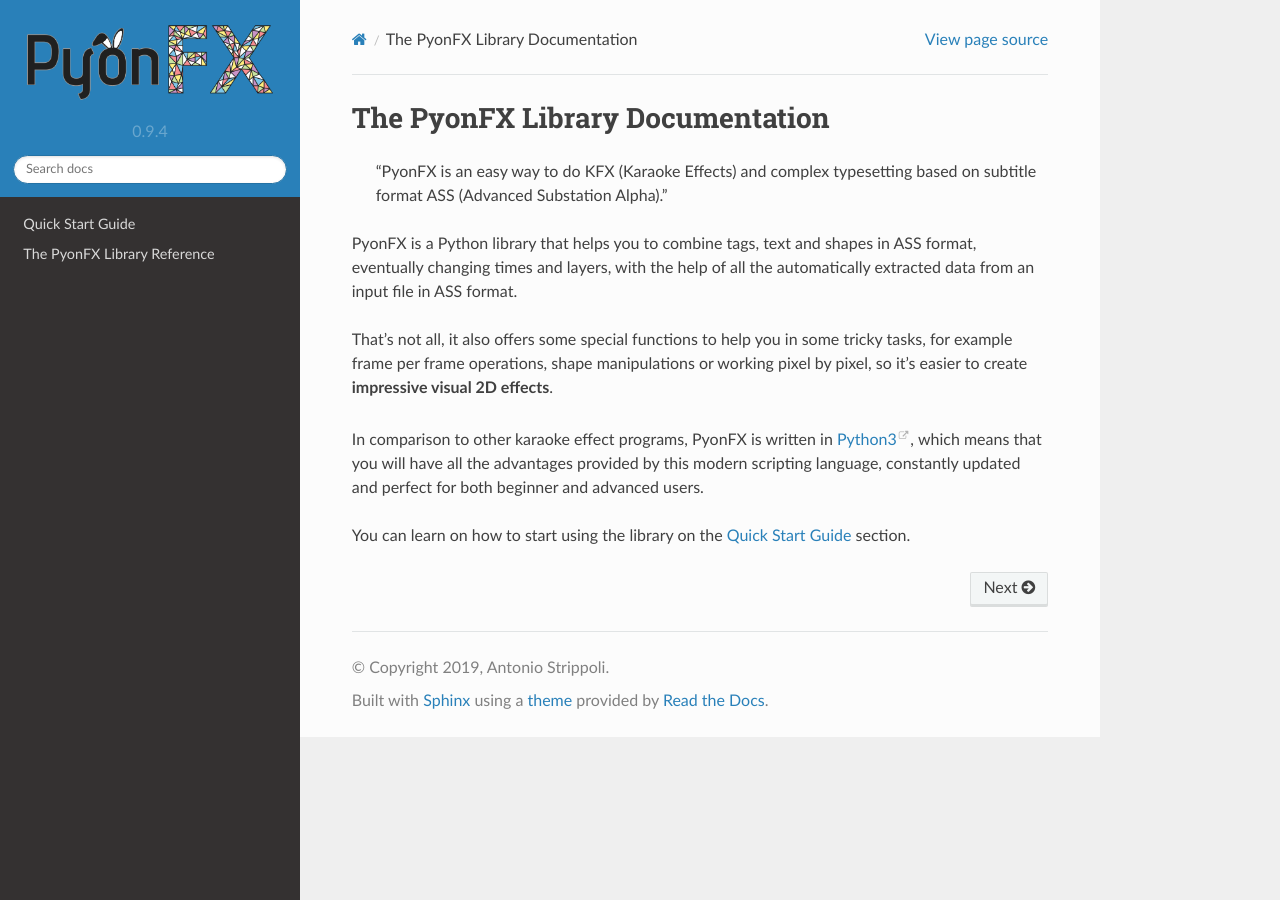
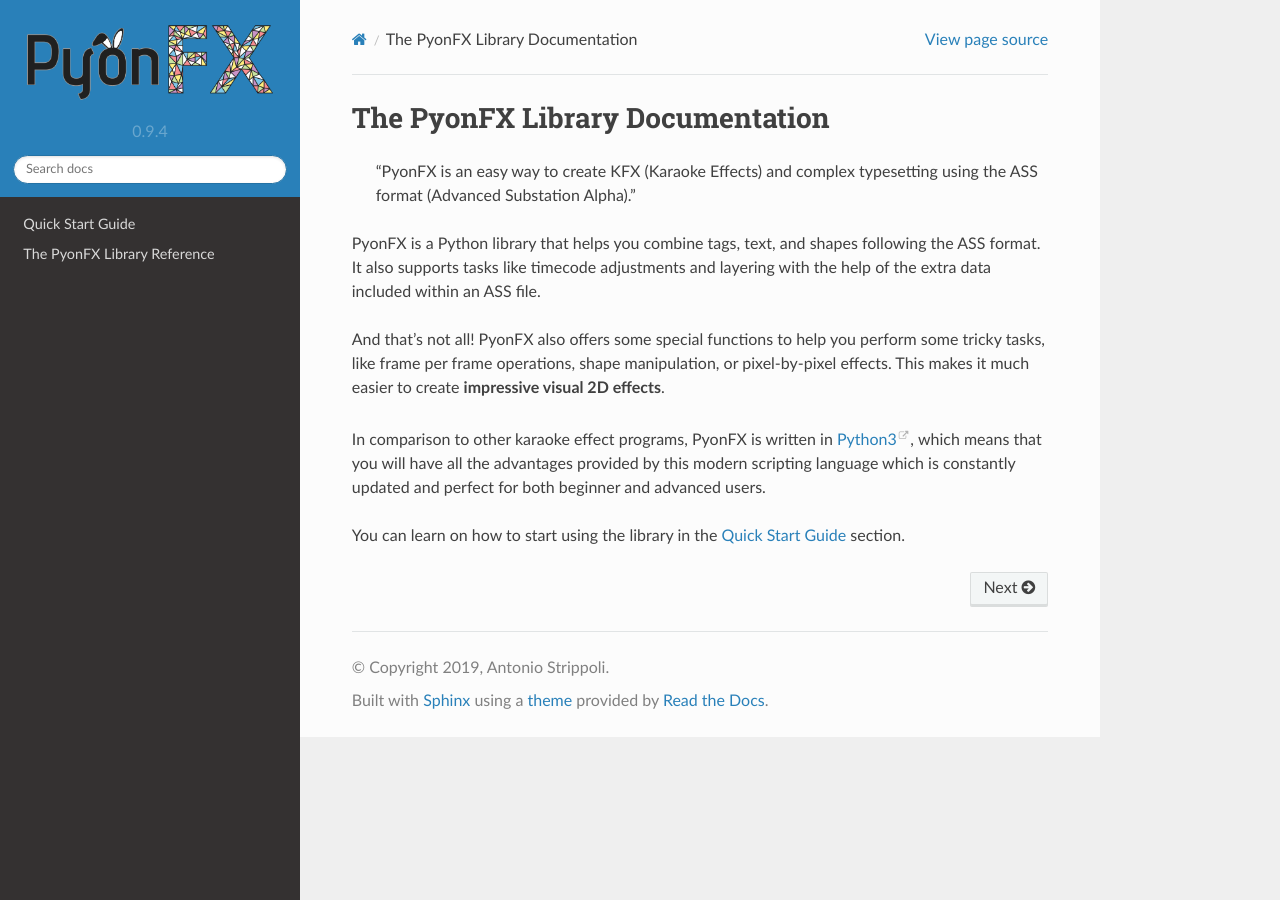
Before and after one commit to CoffeeStraw/PyonFX, a Sphinx documentation site: the page built from docs/source/index.rst, in a window 1280 px wide. Built offline with Sphinx 7.4.7 and the Read the Docs theme 2.0.0, drawn with Linux system fonts in a browser that asks for light colours; the version number is read from the project's files by our own code.

Commit message:
Editing pass; README, index, quick start, CONTRIBUTING

```diff
--- a/docs/source/index.rst
+++ b/docs/source/index.rst
@@ -1,15 +1,15 @@
 The PyonFX Library Documentation
 ********************************
 
-	"PyonFX is an easy way to do KFX (Karaoke Effects) and complex typesetting based on subtitle format ASS (Advanced Substation Alpha)."
+	"PyonFX is an easy way to create KFX (Karaoke Effects) and complex typesetting using the ASS format (Advanced Substation Alpha)."
 
-PyonFX is a Python library that helps you to combine tags, text and shapes in ASS format, eventually changing times and layers, with the help of all the automatically extracted data from an input file in ASS format.
+PyonFX is a Python library that helps you combine tags, text, and shapes following the ASS format. It also supports tasks like timecode adjustments and layering with the help of the extra data included within an ASS file.
 
-That's not all, it also offers some special functions to help you in some tricky tasks, for example frame per frame operations, shape manipulations or working pixel by pixel, so it's easier to create **impressive visual 2D effects**.
+And that's not all! PyonFX also offers some special functions to help you perform some tricky tasks, like frame per frame operations, shape manipulation, or pixel-by-pixel effects. This makes it much easier to create **impressive visual 2D effects**.
 
-In comparison to other karaoke effect programs, PyonFX is written in `Python3 <https://www.python.org/>`_, which means that you will have all the advantages provided by this modern scripting language, constantly updated and perfect for both beginner and advanced users.
+In comparison to other karaoke effect programs, PyonFX is written in `Python3 <https://www.python.org/>`_, which means that you will have all the advantages provided by this modern scripting language which is constantly updated and perfect for both beginner and advanced users.
 
-You can learn on how to start using the library on the :ref:`quick-start` section.
+You can learn on how to start using the library in the :ref:`quick-start` section.
 
 .. toctree::
 	:hidden:
```
Also changed, not shown: CONTRIBUTING.md (+6 -6 lines), README.md (+8 -8 lines), docs/source/quick start.rst (+24 -24 lines).
